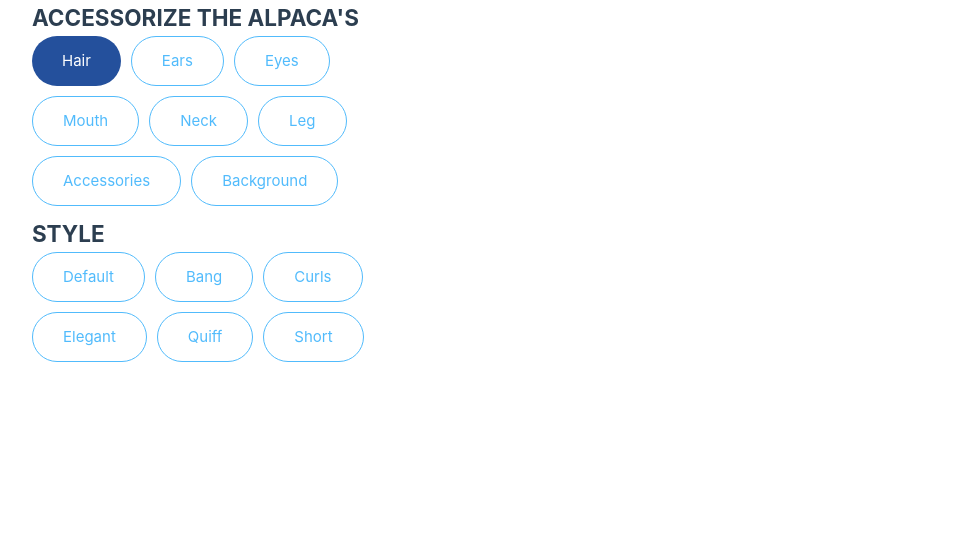
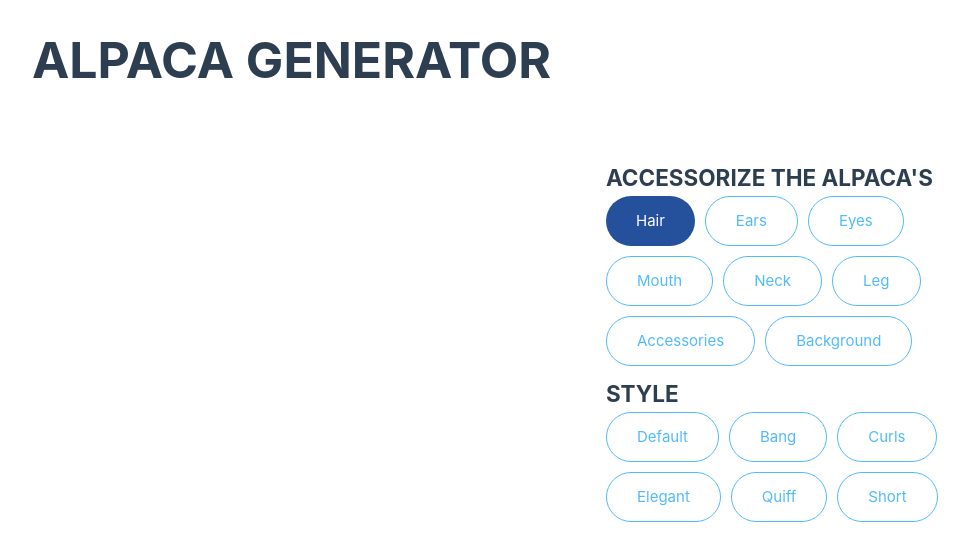
Before and after one commit to Daohuy2409/Alpaca-image-generator-website, a Vue app: page / in a window 1280 px wide. Shown: the top 560 px of the page, without its empty margins (18-987 px from the left). Built offline with nearby package versions, Linux system fonts and the light colour scheme.

Commit message:
add accessorize to app

```diff
--- a/src/App.vue
+++ b/src/App.vue
@@ -4,7 +4,8 @@
 
 <template>
   <h1 class="title">ALPACA GENERATOR</h1>
-  <img src="">
+  <div class="access"><accessorize /></div>
+
 </template>
 
 <style scoped>
@@ -12,5 +13,8 @@
   font-weight: bold;
   font-size: 50px;
 }
-
+ .access{
+  position: absolute;
+  top: 20%; right: 20%;
+}
 </style>
--- a/src/assets/main.css
+++ b/src/assets/main.css
@@ -1,6 +1,7 @@
 @import './base.css';
 #app {
   margin-left: 50px;
+  margin-top: 20px;
 }
 h2 {
   font-weight: bold;
--- a/src/main.js
+++ b/src/main.js
@@ -1,9 +1,11 @@
 import './assets/main.css'
 import "vue-router"
 import { createApp } from 'vue'
-import access from './component/accessorize.vue'
+import accessorize from './component/accessorize.vue'
 import styleL from './component/styleL.vue'
+import App from './App.vue'
 
-const app = createApp(access)
+const app = createApp(App)
+app.component('accessorize', accessorize)
 app.component('styleL', styleL)
 app.mount('#app')
```
